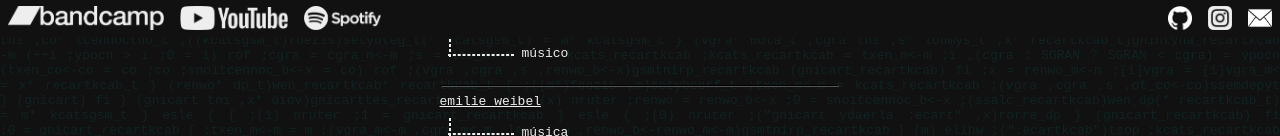
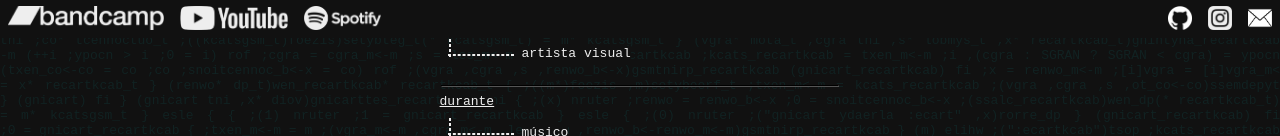
Before and after one commit to martindylan/martindylan.github.io, a React (Create React App) app: page /gente in a window 1280 px wide. Shown: the part 762-898 px from the top of the page. Built offline with nearby package versions, Linux system fonts and the light colour scheme.

Commit message:
added cyranetic

```diff
--- a/src/Routes/Gente/Gente.tsx
+++ b/src/Routes/Gente/Gente.tsx
@@ -17,6 +17,7 @@ export default function Gente() {
         <Link href='http://berenicellorens.com/' target='_blank' description='música y dj'>berenice llorens</ Link>
         <Link href='https://carolinavillanuevalucero.net/' target='_blank' description='artista plástica y web'>carolina villanueva lucero</ Link>
         <Link href='http://cassiemcquater.com/' target='_blank' description='artista multimedia y web'>cassie mcquater</ Link>
+        <Link href='http://cyranetic.github.io/cyranetic-portfolio-site/index.html' target='_blank' description='artista visual'>cyranetic</ Link>
         <Link href='https://durante.neocities.org/' target='_blank' description='músico'>durante</ Link>
         <Link href=' https://www.emilieweibel.com/' target='_blank' description='música'>emilie weibel</ Link>
         <Link href='https://eye-measure.neocities.org/' target='_blank' description='música'>eye measure</ Link>
```
